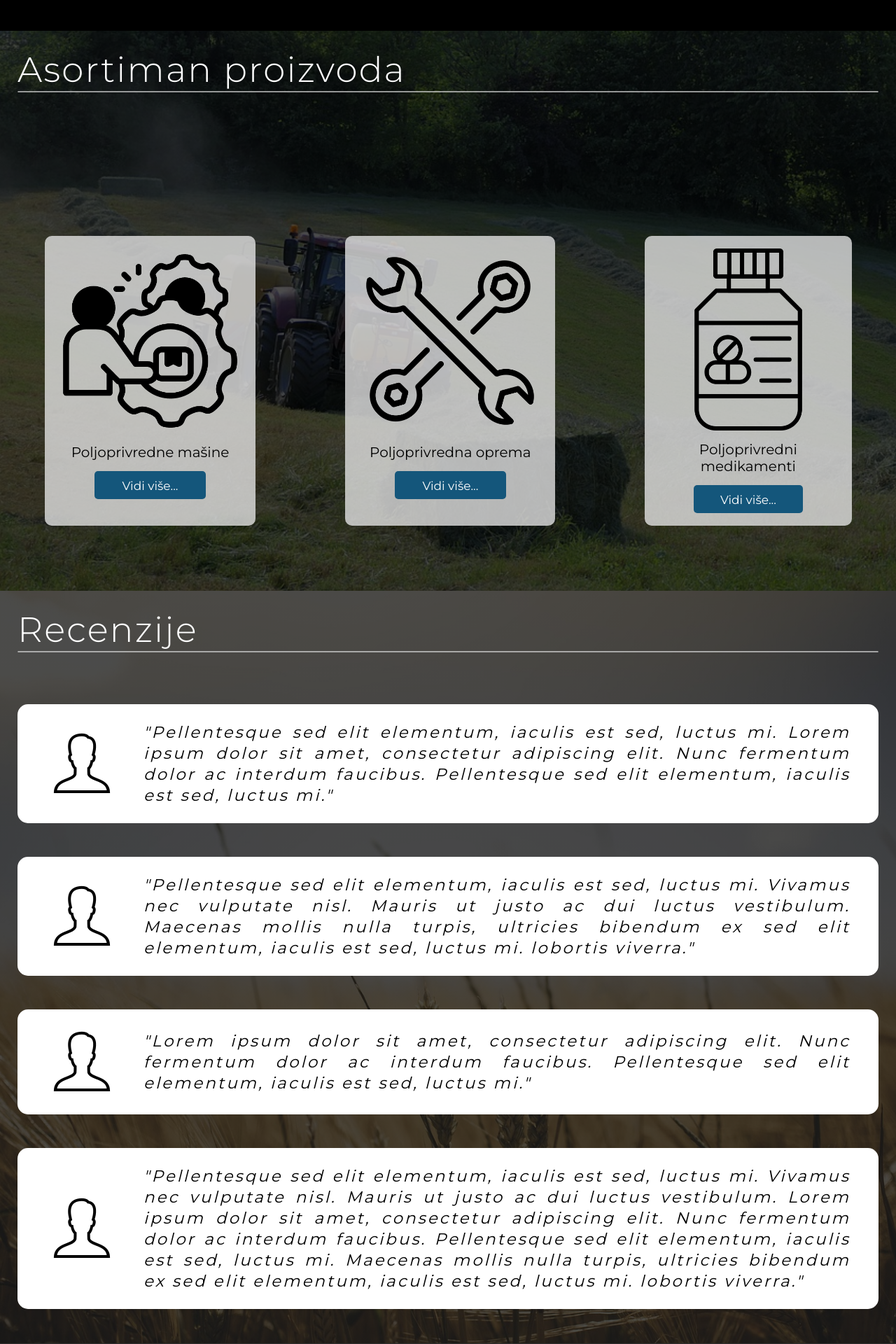
After one commit to malikhurem01/WebAppDevPr1, a PHP site: page /home.html in a window 1280 px wide; the page is wider, and only the part inside the window is pictured. The commit adds this page. Shown: the part 2248-4168 px from the top of that part at 70% size. Run offline with PHP 8.4, Linux system fonts and the light colour scheme; some libraries are stand-ins or nearby versions.

Commit message:
Add files via upload

```diff
--- /dev/null
+++ b/home.html
@@ -0,0 +1,165 @@
+<!DOCTYPE html>
+<html lang="en">
+  <head>
+    <meta charset="UTF-8" />
+    <meta http-equiv="X-UA-Compatible" content="IE=edge" />
+    <meta name="viewport" content="width=device-width, initial-scale=1.0" />
+    <link rel="preconnect" href="https://fonts.googleapis.com" />
+    <link rel="preconnect" href="https://fonts.gstatic.com" crossorigin />
+    <link
+      href="https://fonts.googleapis.com/css2?family=Lato:ital,wght@0,100;0,300;0,400;0,700;0,900;1,100;1,300;1,400;1,700;1,900&family=Montserrat:wght@200;300;400;500;600;700&display=swap"
+      rel="stylesheet"
+    />
+    <link rel="stylesheet" href="style.css" />
+    <title>Poljo-prom</title>
+  </head>
+  <body>
+    <section id="landing" class="landingPage">
+      <header id="header">
+        <div class="logo">
+          <img src="./Assets/logo.png" alt="poljo prom logo" />
+        </div>
+        <nav id="navigacija" class="navbar">
+          <ul class="navList">
+            <li class="list-item"><a href="#aboutUs">O nama</a></li>
+            <li class="list-item"><a href="#asortiman">Asortiman</a></li>
+            <li class="list-item"><a href="#recenzije">Recenzije</a></li>
+            <li class="list-item"><a href="#kontakt">Kontakt</a></li>
+          </ul>
+        </nav>
+      </header>
+      <div class="mainText">
+        <h1>Poljo-prom, vaša apoteka</h1>
+        <h2>Gdje teško postaje izvodivo</h2>
+        <img id="arrowDown" src="./Assets/down_arrow.png" alt="down arrow" />
+      </div>
+    </section>
+    <section id="aboutUs" class="aboutUs">
+      <h1 class="sectionTitle">O nama</h1>
+      <div class="text">
+        <div class="sectionIntro">
+          <h2 id="aboutUsIntro"></h2>
+        </div>
+        <div class="paragraph">
+          <p>
+            Lorem ipsum dolor sit amet, consectetur adipiscing elit.
+            Nunc fermentum dolor ac interdum faucibus.
+            Pellentesque sed elit elementum, iaculis est sed, luctus mi.
+            Vivamus nec vulputate nisl. Mauris ut justo ac dui luctus vestibulum.
+            Maecenas mollis nulla turpis, ultricies bibendum ex lobortis viverra. Ut commodo eros gravida nibh accumsan, id ultrices lectus rhoncus.
+            Vivamus eget dapibus lacus. Duis nisi elit, ultrices nec odio vel, rhoncus fermentum magna.
+            Morbi ac mi ut leo pretium sodales ac vel sapien.
+          </p>
+          <div class="icons">
+            <div><img src="./Assets/peopleIcon.png" alt="people icon" class="icon"><span class="numberOf">-</span><h4>Uposlenika</h4></div>
+            <div><img src="./Assets/storeIcon.png" alt="store icon" class="icon"><span class="numberOf">-</span><h4>Poslovnica</h4></div>
+            <div><img src="./Assets/calendarIcon.png" alt="calendar icon" class="icon"><span class="numberOf">-</span><h4>Godina poslovanja</h4></div>
+          </div>
+        </div>
+      </div>
+      <div class="video">
+        <h2>Želite se upoznati sa našom kulturom rada?</h2>
+        <iframe width="1045" height="588" src="https://www.youtube.com/embed/MgEhXwidj-Q" title="AGCO - Your Agriculture Company" frameborder="0" allow="accelerometer; autoplay; clipboard-write; encrypted-media; gyroscope; picture-in-picture" allowfullscreen></iframe>
+      </div>
+    </section>
+    <section id="asortiman" class="categoryCards">
+      <h1 class="sectionTitle">Asortiman proizvoda</h1>
+      <div class="cards">
+        <div class="product-card">
+          <img src="Assets/masinerija.png" alt="no image"> <!-- Icon by Aficons -->
+          <h4>Poljoprivredne mašine</h4>
+          <p><a href="#">Vidi više...</a></p>
+        </div>
+        <div class="product-card">
+          <img src="Assets/equipment.png" alt="no image"> <!-- Icon by ColourCreatype -->
+          <h4>Poljoprivredna oprema</h4>
+          <p><a href="#">Vidi više...</a></p>
+        </div>
+        <div class="product-card">
+          <img src="Assets/medicine.png" alt="no image"> <!-- Icon by ColourByteDesigns -->
+          <h4>Poljoprivredni medikamenti</h4>
+          <p><a href="#">Vidi više...</a></p>
+        </div>
+      </div>
+    </section>
+    <section id="recenzije" class="reviewSection">
+      <h1 class="sectionTitle">Recenzije</h1>
+      <div class="reviewCards">
+        <div class="reviewCard">
+          <img src="./Assets/user.png" alt="user icon">
+          <p>
+            <em>"Pellentesque sed elit elementum, iaculis est sed, luctus mi. Lorem ipsum dolor sit amet, consectetur adipiscing elit.
+            Nunc fermentum dolor ac interdum faucibus.
+            Pellentesque sed elit elementum, iaculis est sed, luctus mi."
+          </em>
+        </p>
+        </div>
+        <div class="reviewCard">
+          <img src="./Assets/user.png" alt="user icon">
+          <p>
+            <em>"Pellentesque sed elit elementum, iaculis est sed, luctus mi.
+            Vivamus nec vulputate nisl. Mauris ut justo ac dui luctus vestibulum.
+            Maecenas mollis nulla turpis, ultricies bibendum ex sed elit elementum, iaculis est sed, luctus mi. lobortis viverra."
+          </em>
+        </p>
+        </div>
+        <div class="reviewCard">
+          <img src="./Assets/user.png" alt="user icon">
+          <p>
+            <em>"Lorem ipsum dolor sit amet, consectetur adipiscing elit.
+            Nunc fermentum dolor ac interdum faucibus.
+            Pellentesque sed elit elementum, iaculis est sed, luctus mi."
+          </em>
+        </p>
+        </div>
+        <div class="reviewCard">
+          <img src="./Assets/user.png" alt="user icon">
+          <p>
+            <em>"Pellentesque sed elit elementum, iaculis est sed, luctus mi.
+            Vivamus nec vulputate nisl. Mauris ut justo ac dui luctus vestibulum. Lorem ipsum dolor sit amet, consectetur adipiscing elit.
+            Nunc fermentum dolor ac interdum faucibus.
+            Pellentesque sed elit elementum, iaculis est sed, luctus mi.
+            Maecenas mollis nulla turpis, ultricies bibendum ex sed elit elementum, iaculis est sed, luctus mi. lobortis viverra."
+          </em>
+        </p>
+        </div>
+      </div>
+
+    </section>
+    <footer id="kontakt">
+      <div class="footerContainer">
+      <div>
+        <div class="contactData">
+          <p>Broj telefona: +387 xx xxx xx xx</p>
+          <p>Email adresa: poljo_prom@gmail.com</p>
+          <p>Adresa: Lorem ipsum dolor sit amet</p>
+        </div>
+        <a class="linkUp" href="#landing">Vrati se na početak stranice</a>
+      </div>
+      <form>
+        <input type="email" name="email" placeholder="Vaš email: " />
+        <textarea
+          name="message"
+          cols="50"
+          rows="10"
+          placeholder="Vaš upit:"
+        ></textarea>
+        <input type="submit" name="submit" value="Pošaljite upit" />
+      </form>
+      <div class="googleMap">
+        <iframe
+          width="600"
+          height="500"
+          id="gmap_canvas"
+          src="https://maps.google.com/maps?q=te%C5%A1anj&t=&z=13&ie=UTF8&iwloc=&output=embed"
+          frameborder="0"
+          scrolling="no"
+          marginheight="0"
+          marginwidth="0"
+        ></iframe>
+      </div>
+      </div>
+    </footer>
+    <script src="./script.js"></script>
+  </body>
+</html>
--- a/index.php
+++ b/index.php
@@ -1 +1 @@
-<?php include_once("index.html”); ?>
+<?php include_once("home.html”); ?>
```
